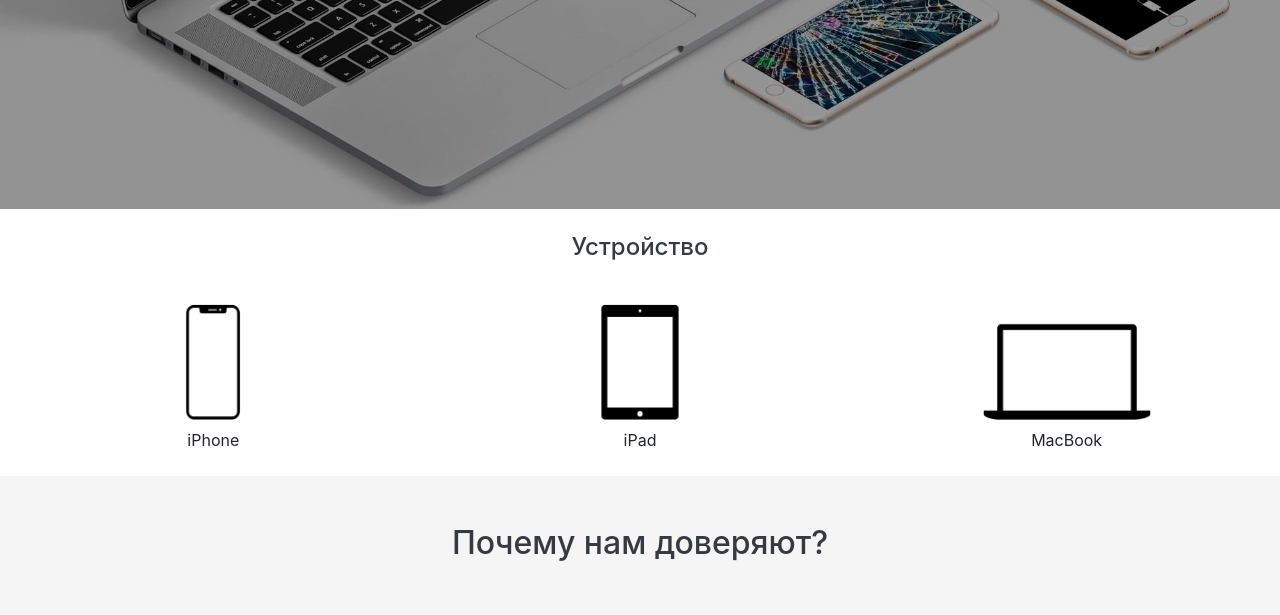
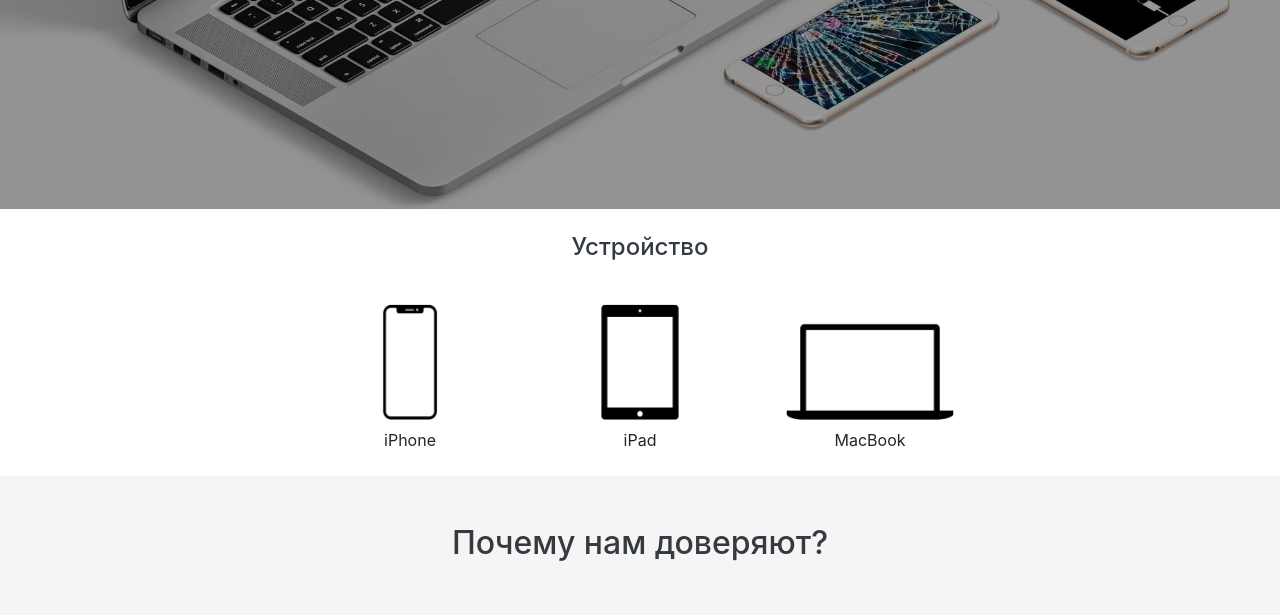
Before and after one commit to sliker92/sliker92.github.io, a plain HTML site: page index.html in a window 1280 px wide. Shown: the part 407-1022 px from the top of the page. Drawn offline with nearby package versions, Linux system fonts and the light colour scheme; some packages are replaced by stand-ins of ours.

Commit message:
refactored devices space

```diff
--- a/index.html
+++ b/index.html
@@ -89,7 +89,7 @@
         </div>
     </main>
 
-    <section class="devices-section d-flex flex-column justify-content-center">
+    <section class="devices-section d-flex flex-column justify-content-center align-items-center">
         <h4 class="text-dark text-center d-block pt-4">Устройство</h4>
         <div class="devices d-flex flex-wrap text-center">
             <div class="devices-item  col-12 col-sm-12 col-md-4">
```
